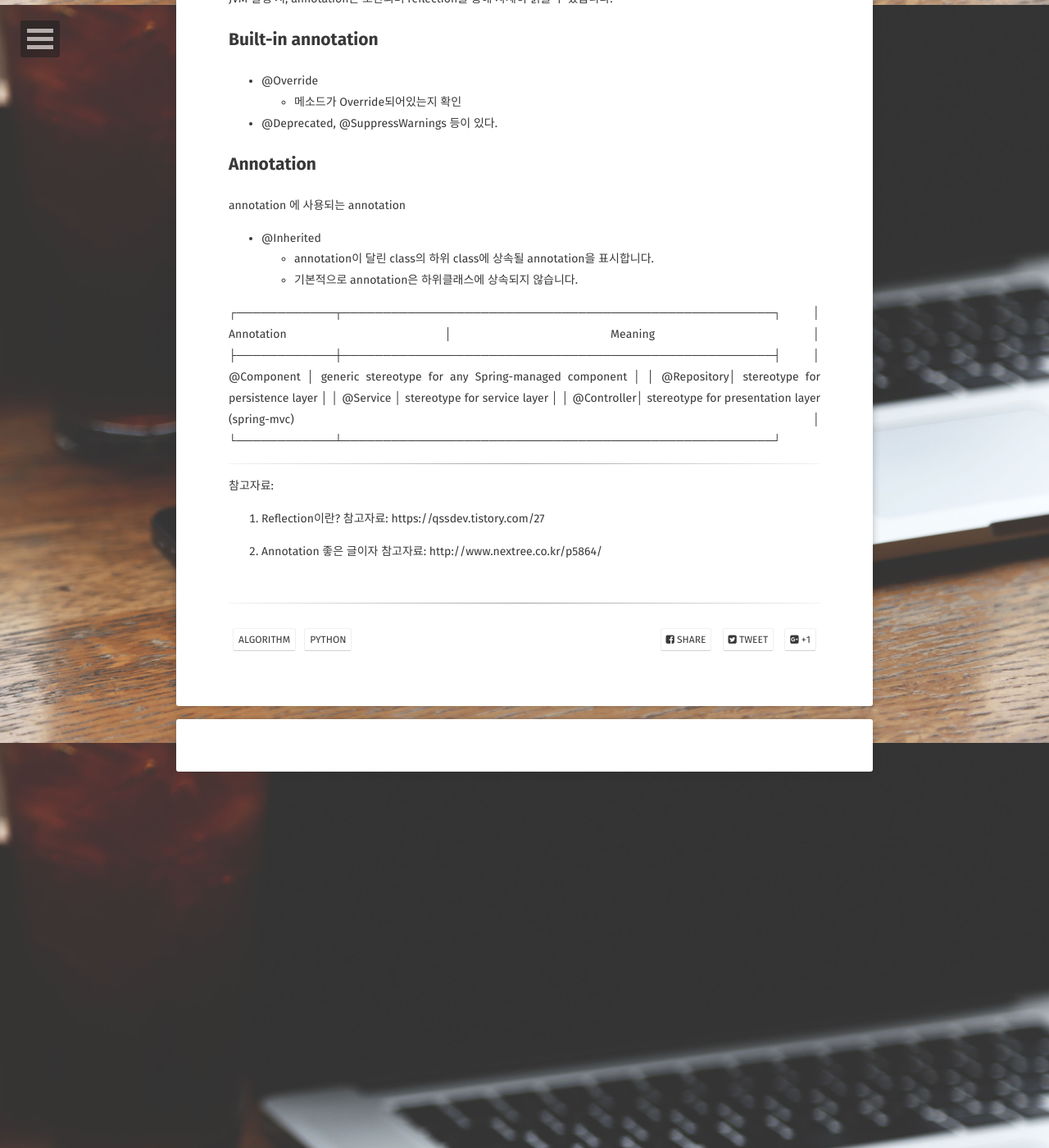
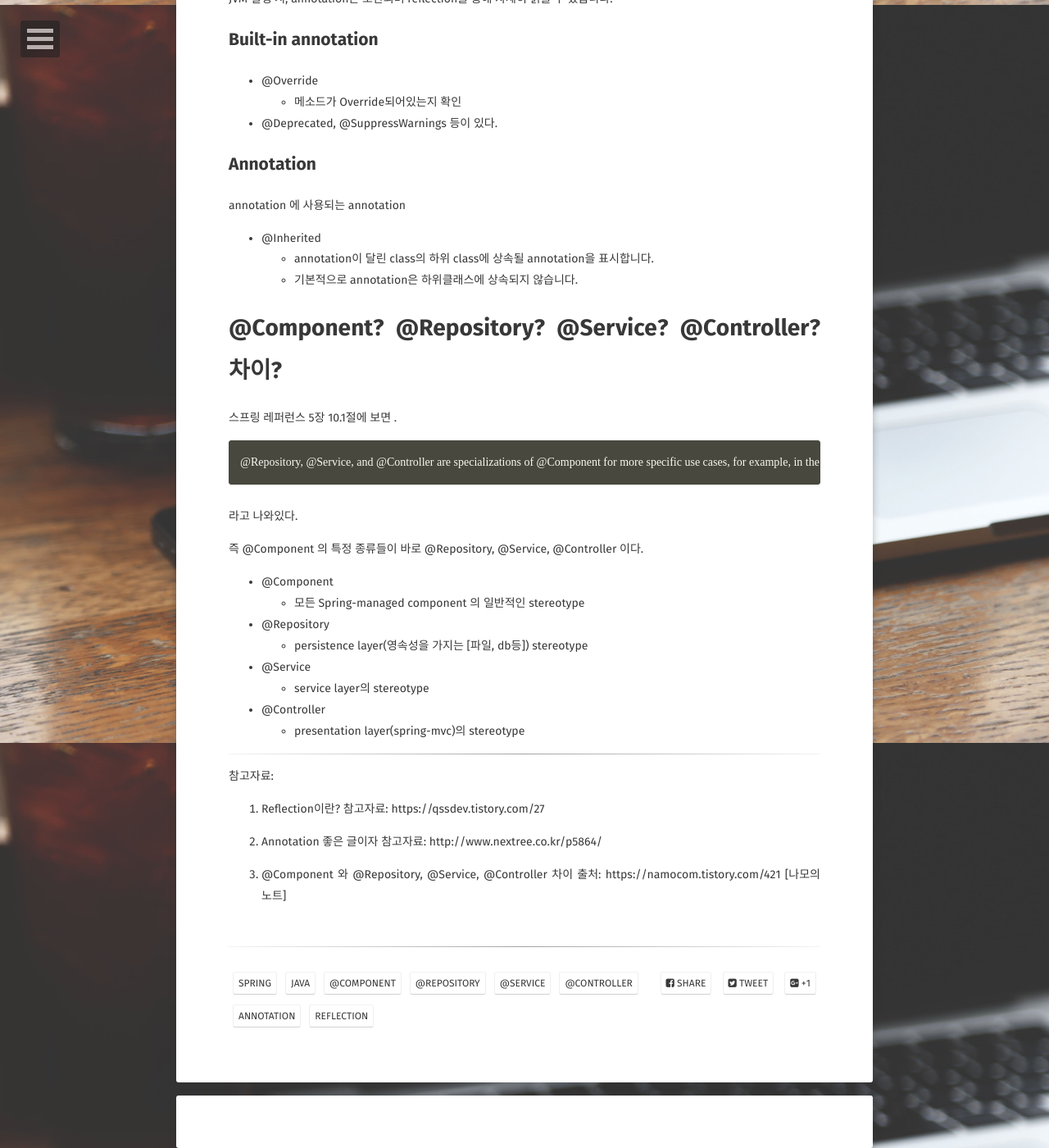
Before and after one commit to JoosJuliet/joosjuliet.github.io, a Jekyll site: the page built from _posts/2019-05-22-annotation.md, in a window 1280 px wide and 1400 px high, scrolled down 1794 px. Shown: the whole window at 82% size. Built offline with Jekyll 4.4.1, drawn with Linux system fonts in a browser that asks for light colours; some web fonts are replaced; some of the changed text lies outside the part shown.

Commit message:
@Component와 @Repository, @Service @Controller정리

````diff
--- a/_posts/2019-05-22-annotation.md
+++ b/_posts/2019-05-22-annotation.md
@@ -1,9 +1,9 @@
 ---
 layout: post
 section-type: post
-title: " Annotation이란? Reflection이란? @Component? @Repository? @Service? @Controller?"
-category: Algorithm
-tags: [ 'algorithm', 'python' ]
+title: " Annotation이란? Reflection이란?  @Component와  @Repository, @Service, @Controller 차이"
+category: Spring
+tags: [ 'Spring', 'Java', '@Component', '@Repository', '@Service', '@Controller',  'Annotation', 'Reflection' ]
 comments: true
 ---
 제 블로그의 모든 글은 IMHO로 쓴 것입니다.
@@ -89,16 +89,25 @@ annotation 에 사용되는 annotation
 
 
 
+# @Component? @Repository? @Service? @Controller? 차이?
+스프링 레퍼런스 5장 10.1절에 보면 .
+```
+@Repository, @Service, and @Controller are specializations of @Component for more specific use cases, for example, in the persistence, service, and presentation layers, respectively.
+```
+라고 나와있다.
+
+즉 @Component 의 특정 종류들이 바로 @Repository, @Service, @Controller 이다.
 
 
-┌────────────┬─────────────────────────────────────────────────────┐
-│ Annotation │ Meaning                                             │
-├────────────┼─────────────────────────────────────────────────────┤
-│ @Component │ generic stereotype for any Spring-managed component │
-│ @Repository│ stereotype for persistence layer                    │
-│ @Service   │ stereotype for service layer                        │
-│ @Controller│ stereotype for presentation layer (spring-mvc)      │
-└────────────┴─────────────────────────────────────────────────────┘
+
+- @Component
+  - 모든 Spring-managed component 의 일반적인 stereotype
+- @Repository
+  - persistence layer(영속성을 가지는 [파일, db등]) stereotype
+- @Service
+  - service layer의 stereotype
+- @Controller
+  - presentation layer(spring-mvc)의 stereotype
 
 
 ---
@@ -111,3 +120,6 @@ annotation 에 사용되는 annotation
 
 2. Annotation 좋은 글이자 참고자료:
 http://www.nextree.co.kr/p5864/
+
+3. @Component 와  @Repository, @Service, @Controller 차이
+출처: https://namocom.tistory.com/421 [나모의 노트]
````
